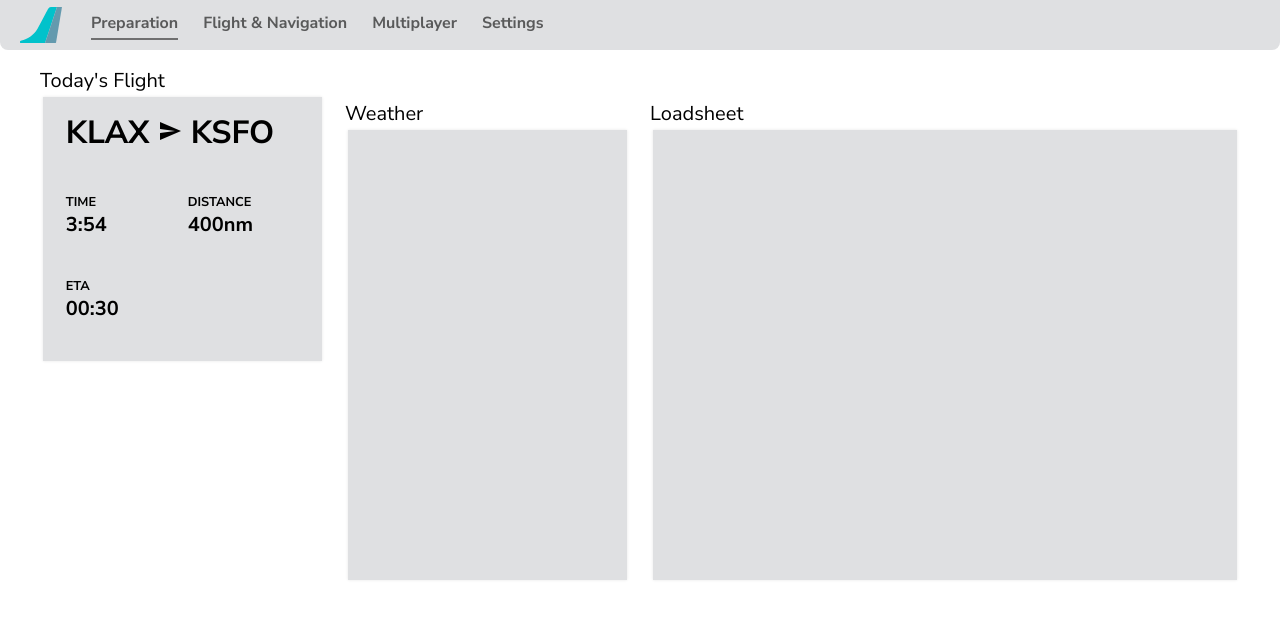
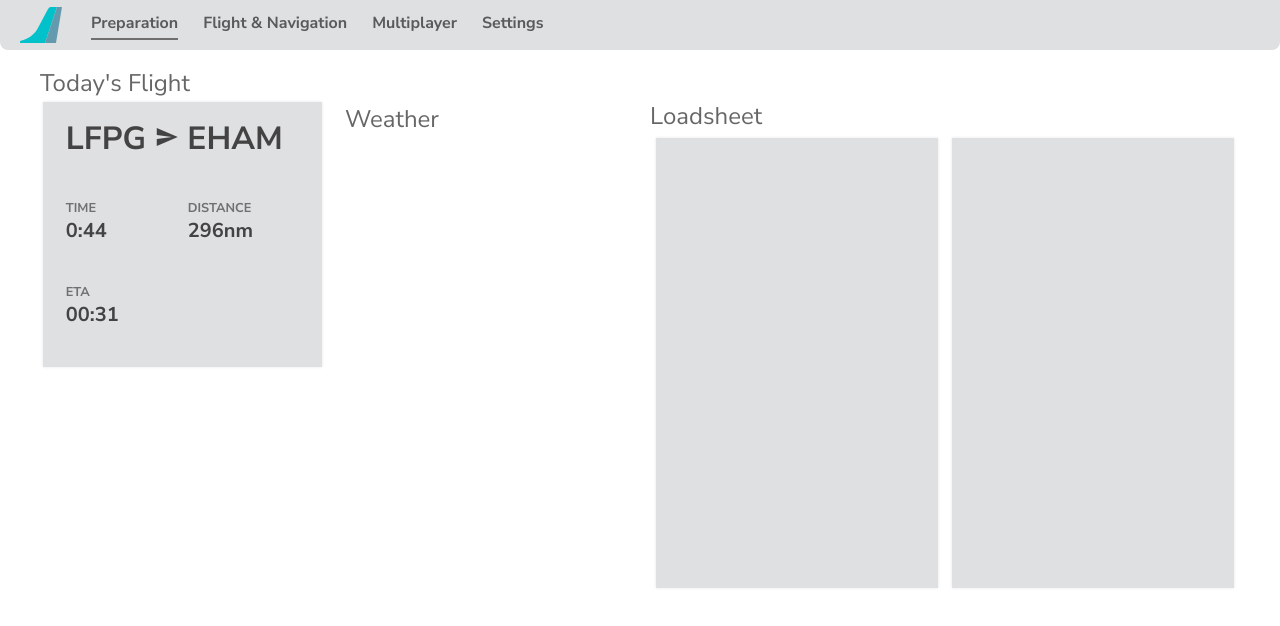
Before and after one commit to flybywiresim/efb, a React (Create React App) app: page / in a window 1280 px wide. Shown: the top 626 px of the page. Built offline with nearby package versions, Linux system fonts and the light colour scheme.

Commit message:
Removed some incorrect CSS and changed some colors.

```diff
--- a/src/App.js
+++ b/src/App.js
@@ -7,8 +7,8 @@ class App extends React.Component {
     constructor(props) {
         super(props);
         this.state = {
-            departingAirport: "KLAX",
-            arrivingAirport: "KSFO",
+            departingAirport: "LFPG",
+            arrivingAirport: "EHAM",
         };
     }
 
--- a/src/App.scss
+++ b/src/App.scss
@@ -5,6 +5,7 @@
   --mainText: rgba(0, 0, 0, 0.6);
   --mainTextSecondary: rgba(0, 0, 0, 0.5);
 
+  --cardText: rgba(0, 0, 0, 0.7);
   --cardBackground: rgb(223, 224, 226);
   --widgetMargin: 10px;
 }
@@ -67,7 +68,10 @@
     "PrevWidget WeatherWidget LoadsheetWidget LoadsheetWidget";
 }
 
-
+.WidgetTitle {
+  font-size: 1.5rem;
+  color: var(--mainText)
+}
 
 .CFWidgetDiv {
   grid-area: CFWidget;
@@ -89,6 +93,7 @@
   margin: 3px;
   grid-template-columns: auto auto;
   grid-template-rows: auto auto auto;
+  color: var(--cardText);
   background: var(--cardBackground);
   grid-template-areas:
     "DepArr DepArr"
@@ -105,6 +110,7 @@
 .CFWidgetDiv #Panel #Title {
   font-size:0.8rem;
   font-weight: 700;
+  color: var(--mainTextSecondary);
   grid-area: DepArr;
 }
 
@@ -121,10 +127,7 @@
 
 .WeatherWidgetDiv #Panel {
   min-height: 450px;
-  display: grid;
-  box-shadow: 0 0 3px rgba(0, 0, 0, 0.1);
   margin: 3px;
-  background: var(--cardBackground);
 }
 
 .LoadsheetWidgetDiv {
@@ -138,10 +141,24 @@
   height: 100%;
 }
 
-.LoadsheetWidgetDiv #Panel {
+.LoadsheetWidgetDiv #Area {
   min-height: 450px;
   display: grid;
+  margin: 3px;
+  grid-template-rows: 100%;
+  grid-template-columns: 50% 50%;
+}
+
+.LoadsheetWidgetDiv #Area #Panel1 {
+  min-height: 450px;
   box-shadow: 0 0 3px rgba(0, 0, 0, 0.1);
-  margin: 3px;
+  margin: 3px 7px 3px 3px;
   background: var(--cardBackground);
 }
+
+.LoadsheetWidgetDiv #Area #Panel2 {
+  min-height: 450px;
+  box-shadow: 0 0 3px rgba(0, 0, 0, 0.1);
+  margin: 3px 3px 3px 7px;
+  background: var(--cardBackground);
+}
--- a/src/PreparationWidget.js
+++ b/src/PreparationWidget.js
@@ -34,15 +34,15 @@ class CFWidget extends React.Component {
                     </div>
                     <div id="Time">
                         <p id="Title">TIME</p>
-                        <p>3:54</p>
+                        <p>0:44</p>
                     </div>
                     <div id="Distance">
                         <p id="Title">DISTANCE</p>
-                        <p>400nm</p>
+                        <p>296nm</p>
                     </div>
                     <div id="ETA">
                         <p id="Title">ETA</p>
-                        <p>00:30</p>
+                        <p>00:31</p>
                     </div>
                 </div>
             </div>
@@ -76,7 +76,13 @@ class LoadsheetWidget extends React.Component {
         return (
             <div className="LoadsheetWidgetDiv">
                 <p className="WidgetTitle">Loadsheet</p>
-                <div id="Panel">
+                <div id="Area">
+                    <div id="Panel1">
+
+                    </div>
+                    <div id="Panel2">
+
+                    </div>
                 </div>
             </div>
         );
```
